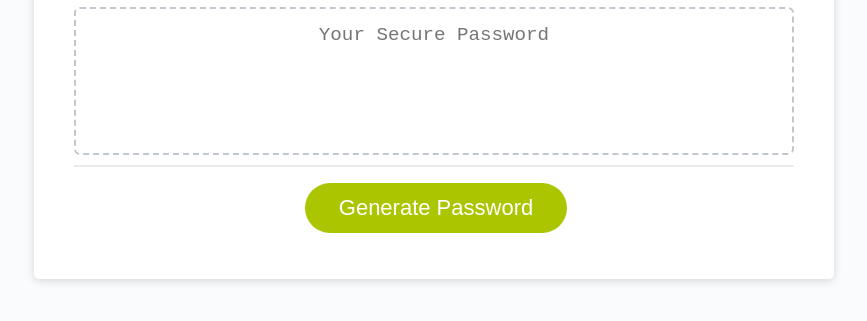
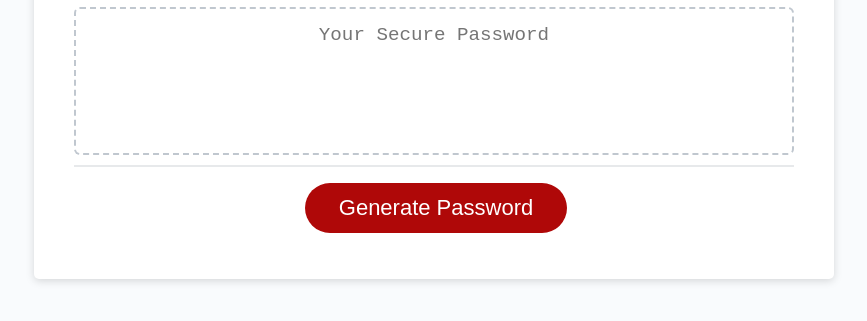
Before and after one commit to amiekisiak/password-generator, a plain HTML site: page starter/index.html in a window 1280 px wide. Shown: the part 241-562 px from the top of the page, without its empty margins (206-1073 px from the left). Drawn offline with Linux system fonts and the light colour scheme.

```diff
--- a/starter/style.css
+++ b/starter/style.css
@@ -74,7 +74,7 @@
 
 .btn {
   border: none;
-  background-color: rgb(171, 198, 0);
+  background-color: hsl(360, 91%, 36%);
   border-radius: 25px;
   box-shadow: rgba(0, 0, 0, 0.1) 0px 1px 6px 0px rgba(0, 0, 0, 0.2) 0px 1px 1px
     0px;
```
Also changed, not shown: 1 other file.
